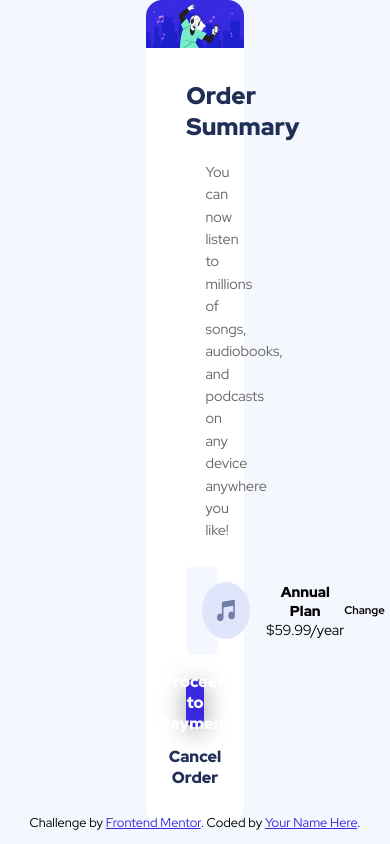
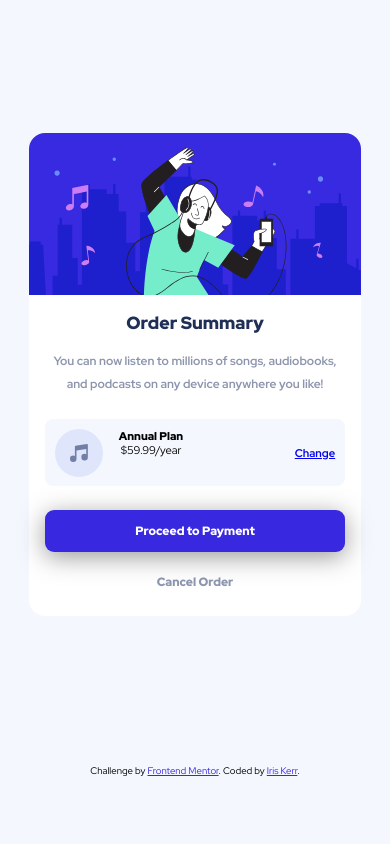
Before and after one commit to IrisKerr/order-summary-component-main, a plain HTML site: page order-summary-component-main/index.html in a window 390 px wide. Drawn offline with Linux system fonts and the light colour scheme.

Commit message:
mobile-design-first

```diff
--- a/order-summary-component-main/index.html
+++ b/order-summary-component-main/index.html
@@ -14,18 +14,21 @@
 
 <body>
   <div class="container">
-
+    <!-- order summary container -->
     <div class="order-container">
+      <!-- order upper content with image -->
       <div class="order-image">
         <img src="./images/illustration-hero.svg" alt="dancing girl listening to music">
 
       </div>
+      <!-- order lower content -->
       <div class="order-content">
+        <!-- order title -->
         <h1 class="order-title">Order Summary</h1>
-
+        <!-- order description -->
         <p class="order-description">You can now listen to millions of songs, audiobooks, and podcasts on any
           device anywhere you like!</p>
-
+        <!-- pricing section -->
         <div class="order-pricing">
 
           <div class="order-details">
@@ -35,7 +38,7 @@
               <span id="price">$59.99/year</span></div>
           </div>
 
-          <div class="order-change">Change</div>
+          <a href="#" class="order-change">Change</a>
 
         </div>
         <div type="button" class="order-payment">Proceed to Payment</div>
@@ -46,7 +49,7 @@
   <footer>
     <div class="attribution">
       Challenge by <a href="https://www.frontendmentor.io?ref=challenge" target="_blank">Frontend Mentor</a>.
-      Coded by <a href="#">Your Name Here</a>.
+      Coded by <a href="#">Iris Kerr</a>.
     </div>
   </footer>
 
--- a/order-summary-component-main/style.css
+++ b/order-summary-component-main/style.css
@@ -16,7 +16,7 @@
 
 body {
   font-family: "Red Hat Display", sans-serif;
-  height: 100vh;
+  min-height: 100vh;
   display: flex;
   flex-direction: column;
   text-align: center;
@@ -24,46 +24,57 @@ body {
 }
 
 .container {
-  height: 95vh;
+  min-height: 85vh;
   width: 100%;
-  margin: 0 auto;
+  margin: 1rem auto;
   display: flex;
   align-items: center;
   justify-content: center;
 }
 
+/* order summary container */
+
 .order-container {
-  max-width: 25%;
-  min-height: 80%;
+  max-width: 85%;
+  max-height: 75%;
   margin: auto;
   border-radius: 1em;
   background: white;
 }
 
+/* order upper content with image */
+
 .order-image img {
-  min-height: 20%;
+  min-height: 35%;
   width: 100%;
   display: block;
   margin: auto;
   border-radius: 1em 1em 0 0;
 }
 
+/* order lower content */
+
 .order-content {
-  height: 75%;
+  height: 65%;
   width: 100%;
-  padding: 2rem 2.5rem;
+  padding: 01rem;
 }
 
+/* order title  */
+
 .order-title {
-  font-size: 1.5rem;
+  font-size: 1.1rem;
   font-weight: 900;
   color: var(--dark-blue);
 }
 
+/* order description */
+
 .order-description {
-  margin: 1.2rem;
-  font-size: 0.9rem;
-  color: rgb(102, 102, 102);
+  margin: 1rem 0.2rem;
+  font-size: 0.75rem;
+  font-weight: 700;
+  color: rgba(109, 121, 151, 0.79);
   line-height: 1.4rem;
 }
 
@@ -74,15 +85,14 @@ body {
   justify-content: space-between;
   align-items: center;
   background-color: var(--very-pale-blue);
-  padding: 1rem;
+  padding: 0.6rem;
   margin: 1.5rem auto;
   border-radius: 0.5rem;
-  font-size: 0.9rem;
+  font-size: 0.7rem;
 }
 
 .order-details {
   display: flex;
-
 }
 
 .order-details img {
@@ -95,7 +105,7 @@ body {
 }
 
 #plan {
-  font-weight: 800;
+  font-weight: 900;
 }
 
 .order-change {
@@ -111,9 +121,10 @@ body {
 
 .order-payment {
   background-color: var(--bright-blue);
+  font-size: 0.75rem;
   color: white;
-  border-radius: 0.5em;
-  height: 3em;
+  border-radius: 0.75em;
+  height: 3.5em;
   font-weight: 900;
   box-shadow: 0px 5px 25px rgba(128, 128, 128, 0.8);
   display: flex;
@@ -128,28 +139,28 @@ body {
 
 .order-cancel {
   height: 3em;
-  color: var(--dark-blue);
+  font-size: 0.75rem;
+  color: rgba(109, 121, 151, 0.79);
   font-weight: 900;
   display: flex;
   align-items: center;
   justify-content: center;
-  margin-top: 1rem;
+  margin-top: 0.75rem;
   cursor: pointer;
 }
 
+/* footer section */
+
 footer {
-  height: 5vh;
+  min-height: 5vh;
+  padding: 0.5rem;
   display: flex;
   align-items: center;
   justify-content: center;
 }
 
-p {
-  font-size: 1rem;
-}
-
 .attribution {
-  font-size: 0.8rem;
+  font-size: 0.6rem;
 }
 
 .attribution a {
```
